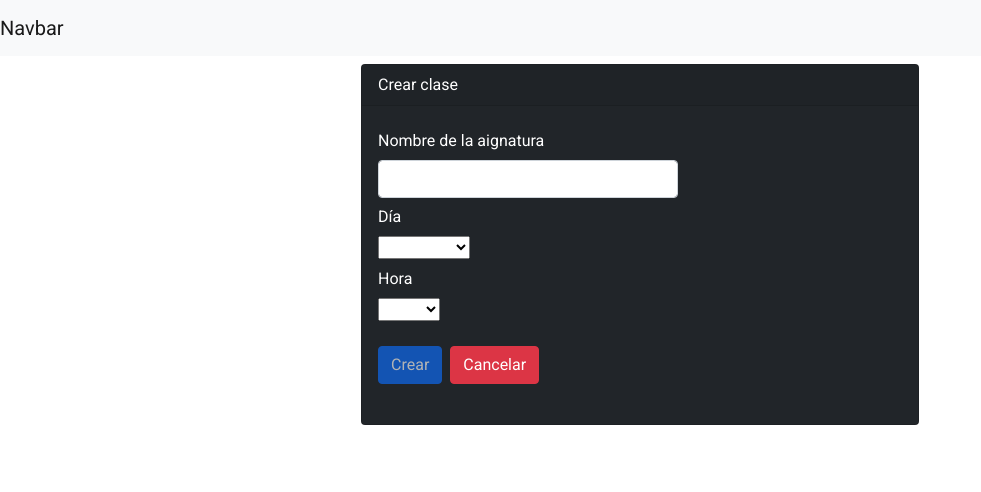
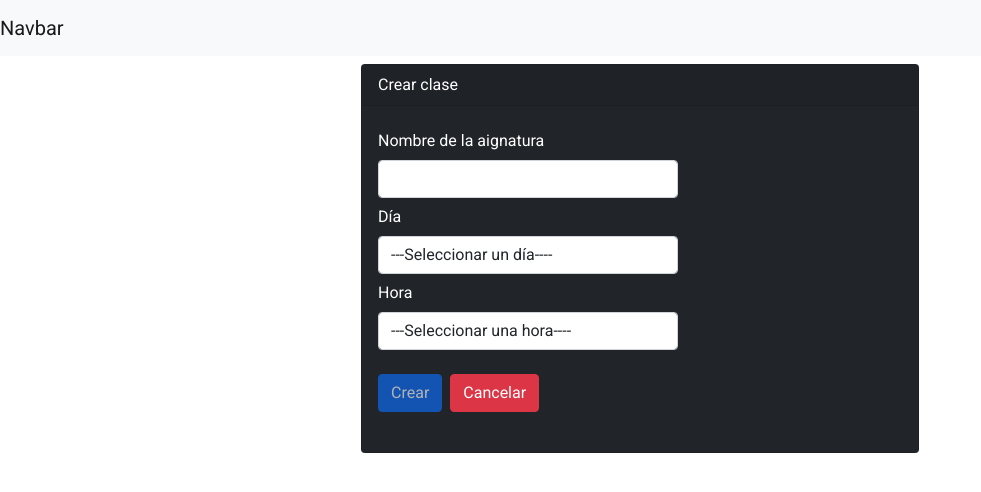
Before and after one commit to JuanPatinoGomez/dispohorario-uts, an Angular app: page /clases/salon/1/form in a window 1280 px wide. Shown: the top 492 px of the page, without its empty margins (0-981 px from the left). Built offline with nearby package versions, Linux system fonts and the light colour scheme.

Commit message:
select form dia clases

```diff
--- a/src/app/Clase/clase-form.component.html
+++ b/src/app/Clase/clase-form.component.html
@@ -17,8 +17,12 @@
         <div class="form-group row">
             <label for="dia" class="col-form-label colm-sm-2">Día</label>
              <div class="col-sm-6">
-                <select name="miselect" [(ngModel)]="clase.dia">
+                <!--<select name="miselect" [(ngModel)]="clase.dia" [compareWith]="compararDias">
                     <option [value]="dia" *ngFor="let dia of semana">{{dia}}</option>
+                    </select> -->
+                    <select [compareWith]="compararDias" class="form-control" [(ngModel)]="clase.dia" name="dia" style="width: 300px;">
+                      <option [ngValue]="undefined">---Seleccionar un día----</option>
+                      <option *ngFor="let dia of semana" [ngValue]="dia">{{dia}}</option>
                     </select>
               </div>
           </div>
@@ -26,9 +30,14 @@
           <div class="form-group row">
             <label for="hor" class="col-form-label colm-sm-2">Hora</label>
              <div class="col-sm-6">
-                <select name="miselect" [(ngModel)]="clase.horaInicio">
+                <!--<select name="miselect" [(ngModel)]="clase.horaInicio">
                     <option [value]="hora" *ngFor="let hora of horas">{{hora}}</option>
+                    </select>-->
+                    <select [compareWith]="compararHoras" class="form-control" [(ngModel)]="clase.horaInicio" name="hora" style="width: 300px;">
+                      <option [ngValue]="undefined">---Seleccionar una hora----</option>
+                      <option *ngFor="let hora of horas" [ngValue]="hora">{{hora}}</option>
                     </select>
+
               </div>
           </div>
 
--- a/src/app/Clase/clase-form.component.ts
+++ b/src/app/Clase/clase-form.component.ts
@@ -79,4 +79,17 @@ export class ClaseFormComponent implements OnInit {
     });
   }
 
+  compararDias(o1: String, o2: String): boolean {
+    if (o1 === undefined && o2 === undefined) {
+      return true;
+    }
+    return o1 === null || o2 === null || o1 === undefined || o2 === undefined ? false : o1 == o2;
+  }
+
+  compararHoras(h1: String, h2: String): boolean {
+    if (h1 === undefined && h2 === undefined) {
+      return true;
+    }
+    return h1 === null || h2 === null || h1 === undefined || h2 === undefined ? false : h1 == h2;
+  }
 }
```
